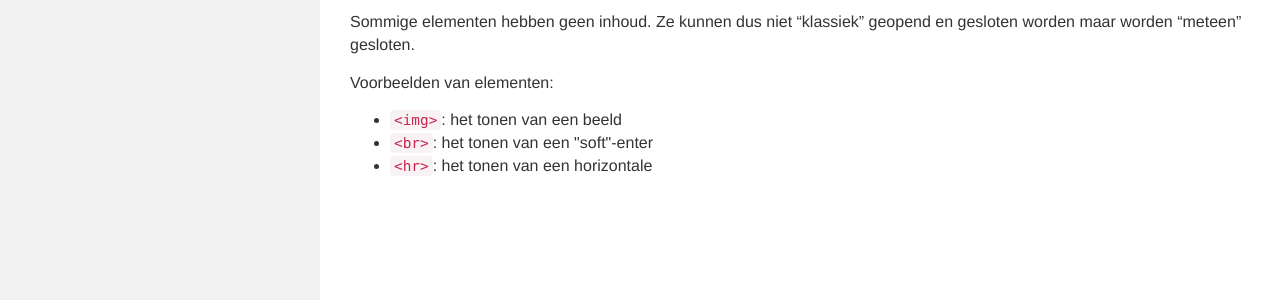
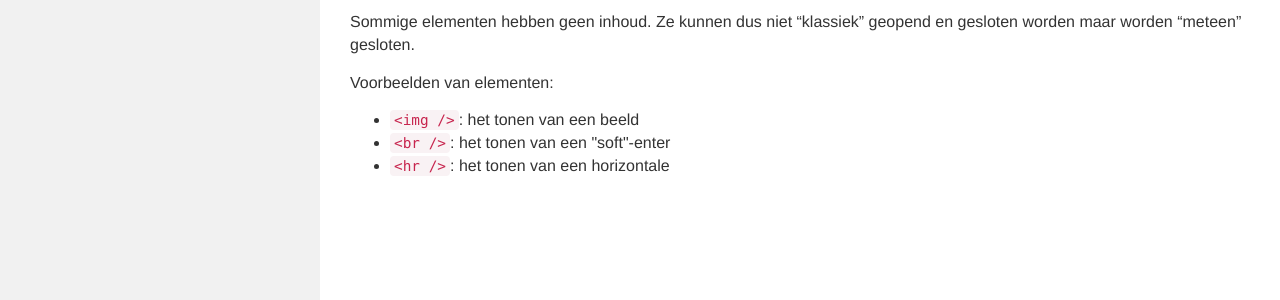
Before and after one commit to Syntra-Brussel/webdesign, a Jekyll site: the page built from html/elementen/openen_sluiten.md, in a window 1280 px wide. Shown: the part 952-1252 px from the top of the page. Built offline with Jekyll 4.4.1, drawn with Linux system fonts in a browser that asks for light colours; nearby versions of some CDN libraries; a script that is not in the unit is left out.

```diff
--- a/html/elementen/openen_sluiten.md
+++ b/html/elementen/openen_sluiten.md
@@ -25,7 +25,7 @@ Sommige elementen hebben geen inhoud. Ze kunnen dus niet "klassiek" geopend en g
 
 Voorbeelden van elementen:
 <ul>
-    <li><code>&lt;img&gt;</code>: het tonen van een beeld</li>
-    <li><code>&lt;br&gt;</code>: het tonen van een "soft"-enter</li>
-    <li><code>&lt;hr&gt;</code>: het tonen van een horizontale</li>
+    <li><code>&lt;img /&gt;</code>: het tonen van een beeld</li>
+    <li><code>&lt;br /&gt;</code>: het tonen van een "soft"-enter</li>
+    <li><code>&lt;hr /&gt;</code>: het tonen van een horizontale</li>
 </ul>
```
